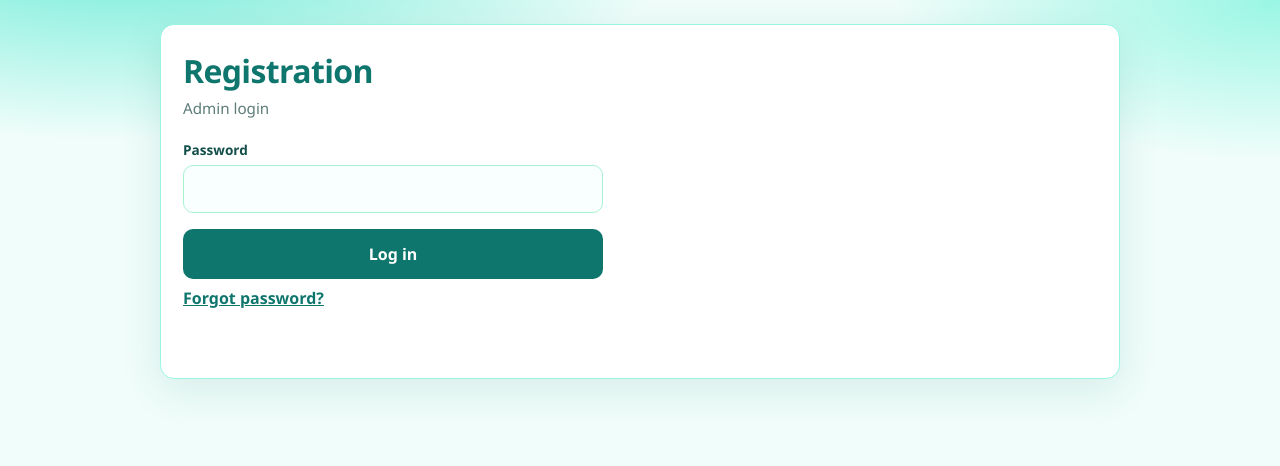
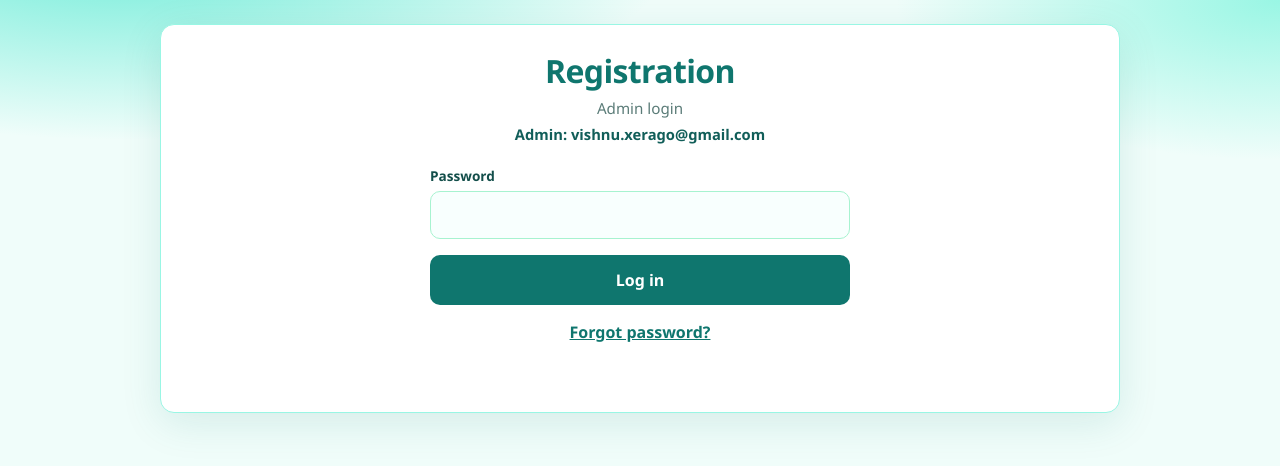
Before and after one commit to vishnuxerago/nfc, a plain HTML site: page admin.html in a window 1280 px wide. Drawn offline with Linux system fonts and the light colour scheme.

Commit message:
Center admin layout and show admin email on the page.
Co-authored-by: Cursor <cursoragent@cursor.com>

```diff
--- a/admin.html
+++ b/admin.html
@@ -42,7 +42,7 @@
     }
     .brand {
       margin: 0 0 8px;
-      text-align: left;
+      text-align: center;
       font-size: 2rem;
       line-height: 1.15;
       letter-spacing: -0.02em;
@@ -50,10 +50,18 @@
       font-weight: 800;
     }
     .sub {
-      margin: 0 0 22px;
-      text-align: left;
+      margin: 0 0 6px;
+      text-align: center;
       color: var(--muted);
       font-size: 0.95rem;
+    }
+    .admin-id {
+      margin: 0 0 22px;
+      text-align: center;
+      color: var(--brand-dark);
+      font-size: 0.92rem;
+      font-weight: 600;
+      word-break: break-all;
     }
     label { display: block; font-size: 0.85rem; font-weight: 600; margin-bottom: 6px; text-align: left; }
     .field { margin-bottom: 16px; }
@@ -96,14 +104,16 @@
       text-decoration: underline;
       cursor: pointer;
       width: auto;
-      text-align: left;
+      display: block;
+      margin: 8px auto 0;
+      text-align: center;
     }
     .btn:disabled, .icon-btn:disabled { opacity: 0.55; cursor: not-allowed; }
-    .status { margin-top: 14px; font-size: 0.88rem; text-align: left; color: var(--muted); min-height: 1.2em; }
+    .status { margin-top: 14px; font-size: 0.88rem; text-align: center; color: var(--muted); min-height: 1.2em; }
     .status.err { color: var(--danger); }
     .status.ok { color: var(--brand-dark); }
     .hidden { display: none !important; }
-    .login-wrap { max-width: 420px; }
+    .login-wrap { max-width: 420px; margin: 0 auto; }
 
     .toolbar {
       display: flex;
@@ -165,7 +175,8 @@
       color: #fff;
       border-color: var(--brand);
     }
-    .count { font-size: 0.85rem; color: var(--muted); margin: 0 0 10px; text-align: left; }
+    .count { font-size: 0.85rem; color: var(--muted); margin: 0 0 10px; text-align: center; }
+    .tabs { justify-content: center; }
     .table-wrap { overflow-x: auto; }
     table { width: 100%; border-collapse: collapse; font-size: 0.9rem; min-width: 680px; }
     th, td {
@@ -204,6 +215,7 @@
   <main class="sheet">
     <p class="brand">Registration</p>
     <p class="sub" id="pageSub">Admin login</p>
+    <p class="admin-id" id="adminIdLabel">Admin: vishnu.xerago@gmail.com</p>
 
     <section id="loginCard" class="login-wrap">
       <div id="panel-login" class="panel active">
@@ -277,12 +289,16 @@
 
   <script>
     var APPS_SCRIPT_URL = "https://script.google.com/macros/s/AKfycbwhQGf0CVmKO46t-LMClOXAcBy1ZOcJEfJSJz9SgaIQ-RNUIEPw4-L_xB3KJNW88s7oog/exec";
+    var ADMIN_EMAIL = "vishnu.xerago@gmail.com";
   </script>
   <script>
     (function () {
       var TOKEN_KEY = "nfc_admin_token";
       var DOWNLOAD_KEY = "nfc_admin_last_export_at";
       var DOWNLOAD_COOLDOWN_MS = 2 * 60 * 1000;
+
+      document.getElementById("adminIdLabel").textContent = "Admin: " + ADMIN_EMAIL;
+      document.getElementById("forgotEmail").value = ADMIN_EMAIL;
 
       var loginCard = document.getElementById("loginCard");
       var dash = document.getElementById("dash");
```
